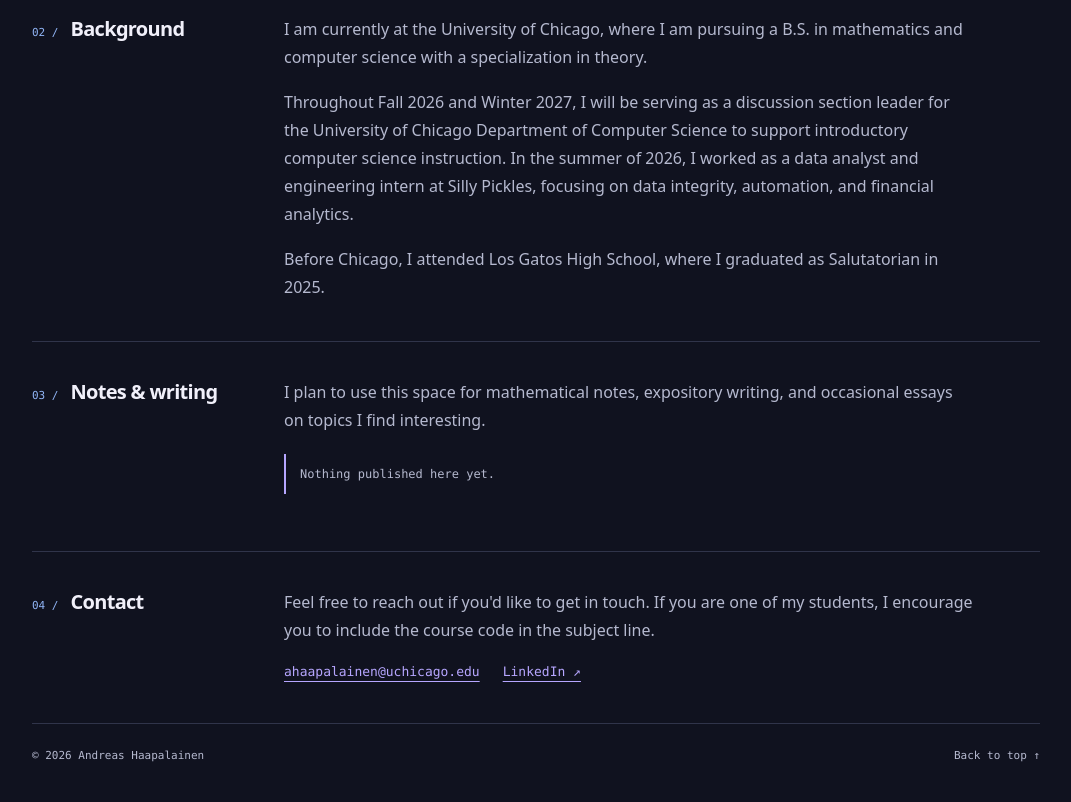
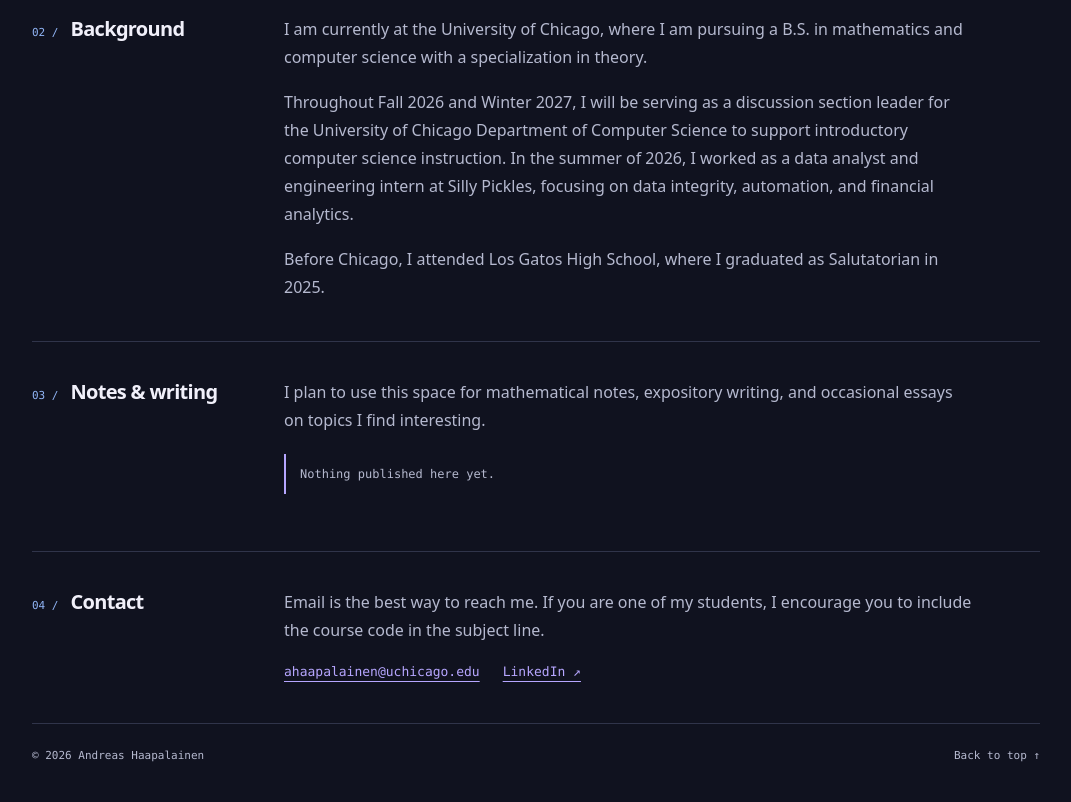
Before and after one commit to andreashaapalainen/andreashaapalainen.github.io, a plain HTML site: page index.html in a window 1280 px wide. Shown: the part 773-1575 px from the top of the page, without its empty margins (104-1175 px from the left). Drawn offline with Linux system fonts and the light colour scheme.

Commit message:
Update index.html

```diff
--- a/index.html
+++ b/index.html
@@ -326,7 +326,7 @@ h2 { font-size: 20px; line-height: 1.35; font-weight: 600; margin: 0; letter-spa
     <section class="section" id="contact">
       <div class="section-heading"><h2>Contact</h2></div>
       <div class="section-body">
-        <p class="contact-copy">Feel free to reach out if you'd like to get in touch. If you are one of my students, I encourage you to include the course code in the subject line.</p>
+        <p class="contact-copy">Email is the best way to reach me. If you are one of my students, I encourage you to include the course code in the subject line.</p>
         <div class="contact-links">
           <a href="mailto:ahaapalainen@uchicago.edu">ahaapalainen@uchicago.edu</a>
           <a href="https://www.linkedin.com/in/andreashaapalainen/">LinkedIn ↗</a>
```
